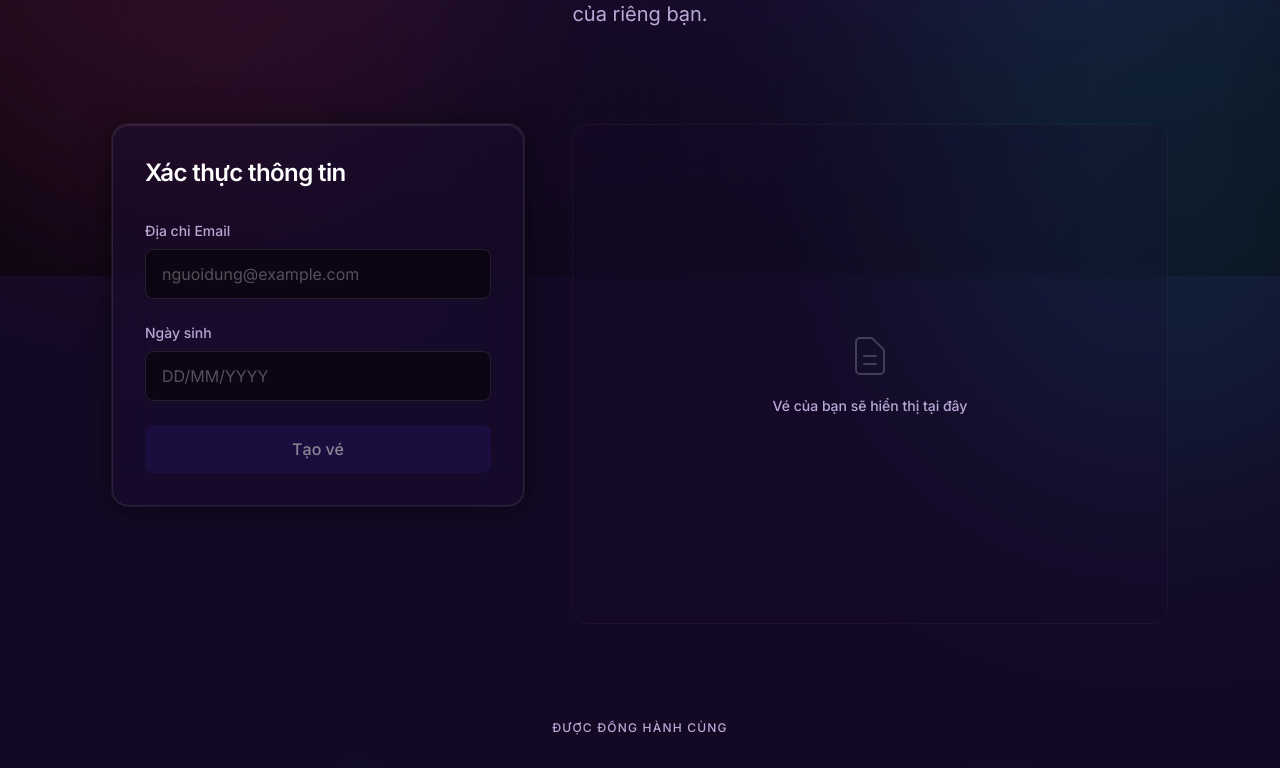
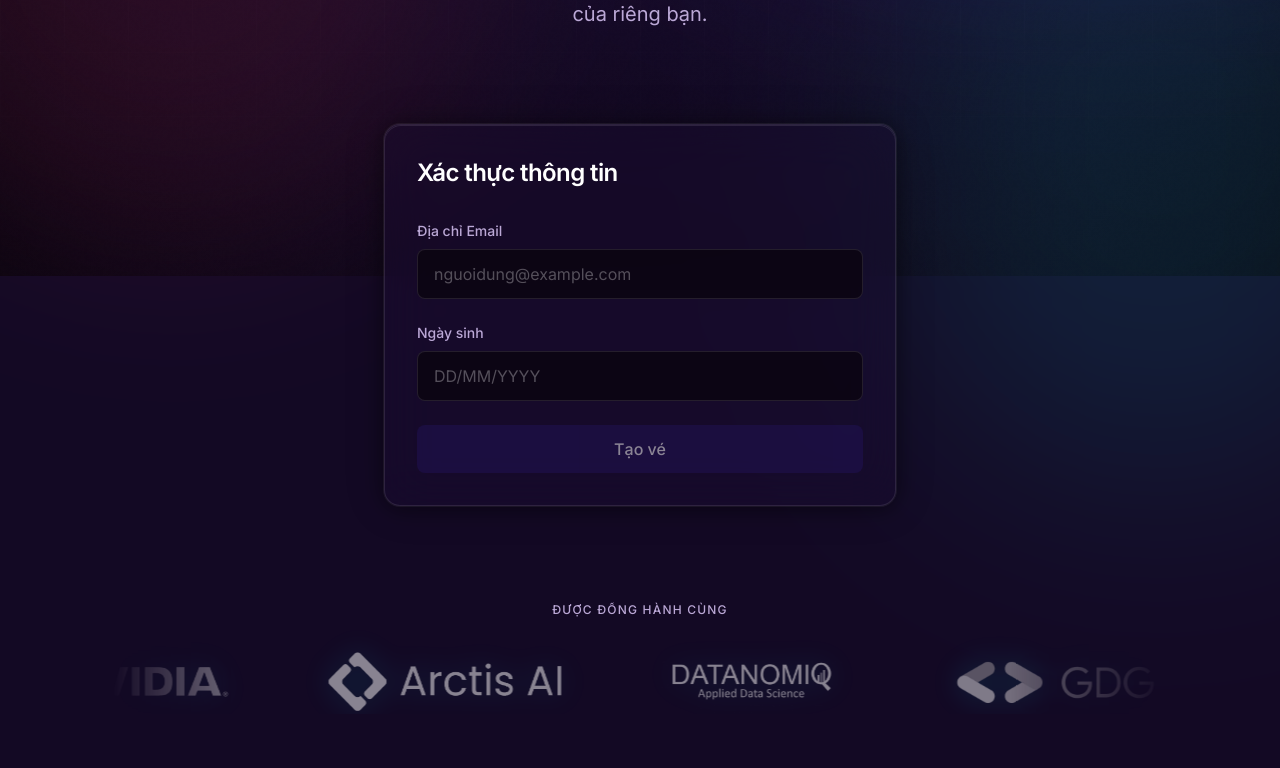
Before and after one commit to tomreal180/TicketGenerator-Frontend, a Vue app: page / in a window 1280 px wide. Shown: the part 524-1292 px from the top of the page. Built offline with nearby package versions, Linux system fonts and the light colour scheme.

Commit message:
Update: Update UI for pdf reader

```diff
--- a/src/App.vue
+++ b/src/App.vue
@@ -140,10 +140,10 @@ const triggerDownload = () => {
         </p>
       </header>
 
-      <main class="grid grid-cols-1 lg:grid-cols-12 gap-8 lg:gap-12 items-start flex-grow">
+      <main :class="['items-start flex-grow w-full transition-all duration-700', pdfUrl ? 'grid grid-cols-1 lg:grid-cols-12 gap-8 lg:gap-12' : 'flex justify-center']">
 
         <!-- Form Section (Card) -->
-        <div class="lg:col-span-5 w-full bg-[#1D0E36]/40 rounded-2xl border border-white/10 p-6 md:p-8 shadow-card backdrop-blur-xl relative overflow-hidden group">
+        <div :class="['w-full bg-[#1D0E36]/40 rounded-2xl border border-white/10 p-6 md:p-8 shadow-card backdrop-blur-xl relative overflow-hidden group transition-all duration-700', pdfUrl ? 'lg:col-span-5' : 'max-w-lg']">
           <!-- Inner Highlight -->
           <div class="absolute inset-0 rounded-2xl shadow-inner-highlight pointer-events-none"></div>
 
@@ -212,16 +212,9 @@ const triggerDownload = () => {
         </div>
 
         <!-- Ticket Preview Section -->
-        <div class="lg:col-span-7 w-full h-full min-h-[500px] flex flex-col">
+        <div v-if="pdfUrl" class="lg:col-span-7 w-full h-full min-h-[500px] flex flex-col animate-in fade-in slide-in-from-right-4 duration-700">
 
-          <div v-if="!pdfUrl" class="flex-grow rounded-2xl border border-white/[0.04] bg-[#1D0E36]/20 flex flex-col items-center justify-center p-12 text-center relative overflow-hidden backdrop-blur-sm">
-            <svg class="w-12 h-12 text-white/20 mb-4" fill="none" stroke="currentColor" viewBox="0 0 24 24"><path stroke-linecap="round" stroke-linejoin="round" stroke-width="1" d="M9 12h6m-6 4h6m2 5H7a2 2 0 01-2-2V5a2 2 0 012-2h5.586a1 1 0 01.707.293l5.414 5.414a1 1 0 01.293.707V19a2 2 0 01-2 2z"></path></svg>
-            <p class="text-[#BBA8D6] font-medium text-sm">
-              Vé của bạn sẽ hiển thị tại đây
-            </p>
-          </div>
-
-          <div v-else class="flex-grow flex flex-col space-y-6 animate-in fade-in slide-in-from-bottom-4 duration-500">
+          <div class="flex-grow flex flex-col space-y-6">
             <div class="flex-grow rounded-2xl border border-white/[0.08] bg-[#0B0410] overflow-hidden p-1 shadow-card transition-all hover:shadow-card-hover hover:border-white/[0.15] duration-300 relative group">
                 <div class="absolute inset-0 shadow-inner-highlight pointer-events-none rounded-2xl"></div>
 
```
